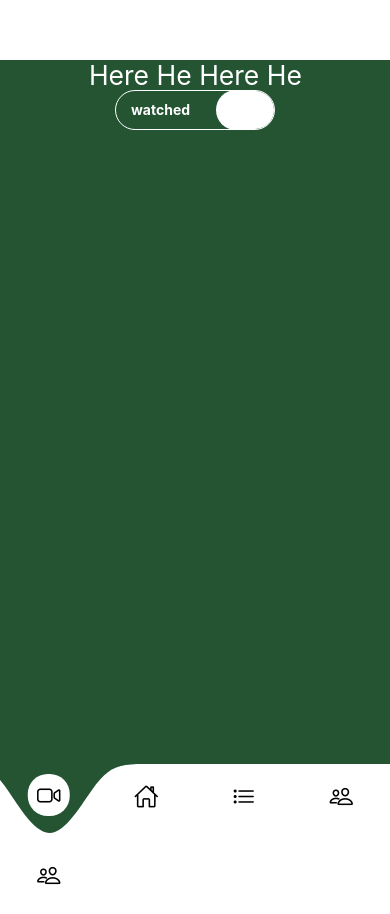
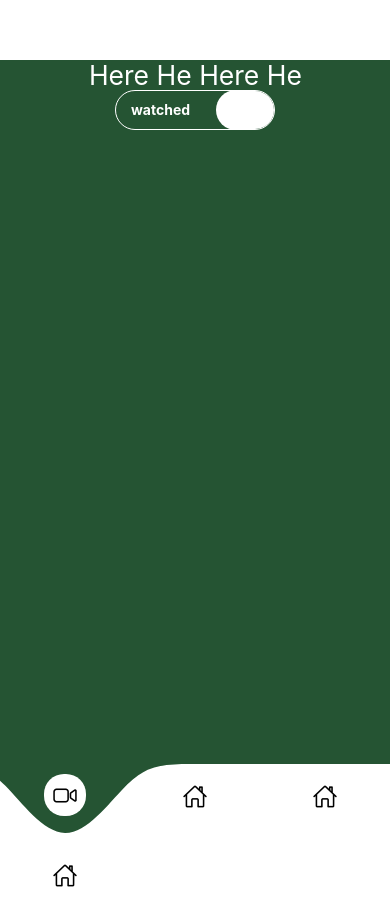
Before and after one commit to seanbb88/ReactNativeSharedUI, a React Native app: screen / in a window 390 px wide. Built offline with nearby package versions, Linux system fonts and the light colour scheme.

Commit message:
add another tab bar

```diff
--- a/App.tsx
+++ b/App.tsx
@@ -9,7 +9,7 @@ import Iconicons from '@expo/vector-icons/Ionicons'
 // AVAILABLE COMPONENTS - HIDE/SHOW BY COMMENTING THEM OUT
 import AppButton from './components/Button/Button';
 import { AppTitle, FullScreenLoader, MiniModal, PaqeLoader } from './components';
-import { TabBar, FadeView, LiquidSwipe, AnimatedInput, NowPlayingLoader, BreathingView } from './animations';
+import { NowPlayingTabBar, UntitledTabBar, FadeView, LiquidSwipe, AnimatedInput, NowPlayingLoader, BreathingView } from './animations';
 import AnimatedToggle from './animations/toggle/AnimatedToggle/AnimatedToggle';
 
 
@@ -24,12 +24,8 @@ const tabs = [
     item: <Iconicons color="black" size={25} name="home-outline" />,
   },
   {
-    name: 'MyList',
-    item: <Iconicons color="black" size={25} name="list-outline" />,
-  },
-  {
-    name: 'Settings',
-    item: <Iconicons color="black" size={25} name="people-outline" />,
+    name: 'Home',
+    item: <Iconicons color="black" size={25} name="home-outline" />,
   },
 ];
 
@@ -116,7 +112,7 @@ export default function App() {
       </View>
 
       {/* TABS */}
-      <TabBar tabs={tabs} backGroundColor="#255433" onTabChange={handleTabbyShit} activeRoute='Home' />
+      <UntitledTabBar tabs={tabs} backGroundColor="#255433" onTabChange={handleTabbyShit} activeRoute='Home' />
     </GestureHandlerRootView>
   );
 }
--- a/animations/index.ts
+++ b/animations/index.ts
@@ -1,10 +1,11 @@
 import { FadeView } from './fade/FadeView'
 import SwipeableList from './lists/SwipableList'
 import { LiquidSwipe } from './toggle/LiquidSwipe/LiquidSwipe'
-import TabBar from './tabs/Tabs'
+import NowPlayingTabBar from './tabs/NowPlayingTabs'
+import UntitledTabBar from './tabs/UntitledTabs';
 import { AnimatedInput } from './input/AnimatedInput'
 import { AnimatedToggle } from './toggle/AnimatedToggle/AnimatedToggle'
 import { NowPlayingLoader } from './loaders/NowPlaying/NowPlayingLoader'
 import { BreathingView } from './breathing/BreathingView'
 
-export { AnimatedToggle, FadeView, SwipeableList, LiquidSwipe, TabBar, AnimatedInput, NowPlayingLoader, BreathingView }
+export { AnimatedToggle, FadeView, SwipeableList, LiquidSwipe, NowPlayingTabBar, UntitledTabBar, AnimatedInput, NowPlayingLoader, BreathingView }
--- /dev/null
+++ b/animations/tabs/NowPlayingTabs.tsx
@@ -0,0 +1,184 @@
+import React from 'react';
+import Animated, {
+    useSharedValue,
+    useAnimatedStyle,
+    useDerivedValue,
+    withDelay,
+    withTiming,
+} from 'react-native-reanimated';
+import {
+    View,
+    Dimensions,
+    StyleSheet,
+} from 'react-native';
+import Svg, { Path } from 'react-native-svg';
+import * as shape from 'd3-shape';
+import { NOW_PLAYING_TAB_COUNT } from '../../constants';
+import { TabButton } from './TabButton';
+
+const { width } = Dimensions.get('window');
+
+export interface TabBarProps {
+    tabs: TabProps[];
+    backGroundColor?: any;
+    onTabChange: (tabIndex: number) => void;
+    activeRoute: string;
+}
+
+export interface TabProps {
+    name: string;
+    item: any;
+}
+
+export type ActiveIconProps = {
+    item: any;
+    index: number;
+    activeIndex: Animated.SharedValue<number>;
+    width: number;
+};
+
+const tabWidth = width / NOW_PLAYING_TAB_COUNT;
+
+const getPath = () => {
+    const tab = shape.line().curve(shape.curveBasis)([
+        [0, 0],
+        [tabWidth / 4, 0],
+        [tabWidth / 2, 8],
+        [tabWidth, 99],
+        [(tabWidth / 2) * 3, 10],
+        [(tabWidth / 4) * 7, 0],
+        [tabWidth * 2, 0],
+    ]);
+    return `${tab}`;
+};
+const d = getPath();
+
+const styles = StyleSheet.create({
+    container: {
+        flexDirection: 'row',
+        backgroundColor: 'white',
+        height: 80,
+    },
+    tabs: {
+        position: 'absolute',
+        left: -tabWidth,
+    },
+    activeIcon: {
+        backgroundColor: 'white',
+        width: 42,
+        height: 42,
+        borderRadius: 20,
+        justifyContent: 'center',
+        alignItems: 'center',
+    },
+    circleIcon: {
+        position: 'absolute',
+        width: tabWidth,
+        top: -8,
+        left: tabWidth / 2,
+        height: 78,
+        justifyContent: 'center',
+        alignItems: 'center',
+        zIndex: 5,
+    },
+});
+
+function ActiveIcon({ item, index, activeIndex }: ActiveIconProps) {
+    const circleIconStyle = useAnimatedStyle(() => {
+        const isActive = index === activeIndex.value;
+        const yOffset = isActive ? 0 : 80;
+        return {
+            transform: [
+                {
+                    translateY: withDelay(isActive ? 150 : 0, withTiming(yOffset)),
+                },
+            ],
+        };
+    });
+
+    return (
+        <Animated.View style={[styles.circleIcon, circleIconStyle]}>
+            <View style={styles.activeIcon}>
+                {item}
+            </View>
+        </Animated.View>
+    );
+}
+
+function Bar({ tabs, backgroundColor, handleClick, activeRoute }: { tabs: TabProps[]; backgroundColor: string; handleClick: (index: number) => void; activeRoute: string }) {
+    const initialActiveIndex = tabs.findIndex(tab => tab.name === activeRoute);
+    const activeIndex = useSharedValue(initialActiveIndex);
+
+    React.useEffect(() => {
+        const newIndex = tabs.findIndex(tab => tab.name === activeRoute);
+        activeIndex.value = newIndex;
+    }, [activeRoute, tabs]);
+
+    const indicatorPosition = useDerivedValue(() => {
+        return withTiming(activeIndex.value * tabWidth + tabWidth / 2, {
+            duration: 500,
+        });
+    });
+
+    const indicatorStyle = useAnimatedStyle(() => {
+        return {
+            transform: [{ translateX: indicatorPosition.value }],
+        };
+    });
+
+    return (
+        <View style={styles.container}>
+            <Animated.View style={[styles.tabs, indicatorStyle]}>
+                {tabs.map((tab, index) => (
+                    <ActiveIcon
+                        index={index}
+                        activeIndex={activeIndex}
+                        item={tab.item}
+                        width={tabWidth}
+                        key={`fg-${index}`}
+                    />
+                ))}
+                <Svg width={tabWidth * 2} height={80}>
+                    <Path fill={backgroundColor} {...{ d }} />
+                </Svg>
+            </Animated.View>
+            {tabs.map((tab, index) => {
+                const position = tabWidth * index + tabWidth / 2;
+                return (
+                    <TabButton
+                        index={index}
+                        activeIndex={activeIndex}
+                        item={tab.item}
+                        width={tabWidth}
+                        indicatorPosition={indicatorPosition}
+                        position={position}
+                        handleClick={handleClick}
+                        key={`bg-${index}`}
+                    />
+                );
+            })}
+        </View>
+    );
+}
+
+const tabBarStyles = StyleSheet.create({
+    container: {
+        width,
+        height: 75,
+        flex: 1,
+    },
+    dummyPusher: {
+        flex: 1,
+        height: 300,
+    },
+});
+
+export default function NowPlayingTabBar({ tabs, backGroundColor = 'black', onTabChange, activeRoute }: TabBarProps) {
+    if (!tabs) return null;
+    return (
+        <View style={[tabBarStyles.container, { backgroundColor: backGroundColor }]}>
+            <View style={tabBarStyles.dummyPusher} />
+            <Bar tabs={tabs} backgroundColor={backGroundColor} handleClick={onTabChange} activeRoute={activeRoute} />
+        </View>
+    );
+}
--- a/animations/tabs/Tabs.tsx
+++ b/animations/tabs/UntitledTabs.tsx
@@ -13,31 +13,14 @@ import {
 } from 'react-native';
 import Svg, { Path } from 'react-native-svg';
 import * as shape from 'd3-shape';
-import { NOW_PLAYING_TAB_COUNT } from '../../constants';
+import { UNTITLED_TAB_COUNT } from '../../constants';
 import { TabButton } from './TabButton';
+import { ActiveIconProps, TabBarProps, TabProps } from './NowPlayingTabs';
 
 const { width } = Dimensions.get('window');
 
-interface TabBarProps {
-    tabs: TabProps[];
-    backGroundColor?: any;
-    onTabChange: (tabIndex: number) => void;
-    activeRoute: string;
-}
 
-interface TabProps {
-    name: string;
-    item: any;
-}
-
-type ActiveIconProps = {
-    item: any;
-    index: number;
-    activeIndex: Animated.SharedValue<number>;
-    width: number;
-};
-
-const tabWidth = width / NOW_PLAYING_TAB_COUNT;
+const tabWidth = width / UNTITLED_TAB_COUNT;
 
 const getPath = () => {
     const tab = shape.line().curve(shape.curveBasis)([
@@ -173,7 +156,7 @@ const tabBarStyles = StyleSheet.create({
     },
 });
 
-export default function TabBar({ tabs, backGroundColor = 'black', onTabChange, activeRoute }: TabBarProps) {
+export default function UntitledTabBar({ tabs, backGroundColor = 'black', onTabChange, activeRoute }: TabBarProps) {
     if (!tabs) return null;
     return (
         <View style={[tabBarStyles.container, { backgroundColor: backGroundColor }]}>
--- a/constants/index.ts
+++ b/constants/index.ts
@@ -1,2 +1,3 @@
 //TODO - fix this shit / no hard coded tab count need to refactor the compoent to get this to work
 export const NOW_PLAYING_TAB_COUNT = 4
+export const UNTITLED_TAB_COUNT = 3
```
Also changed, not shown: 1 other file (tests, documents, lock files or other folders).
